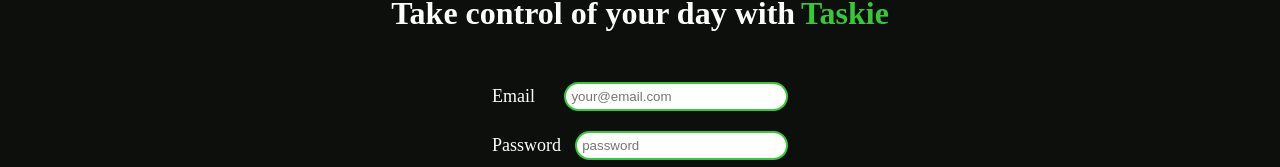
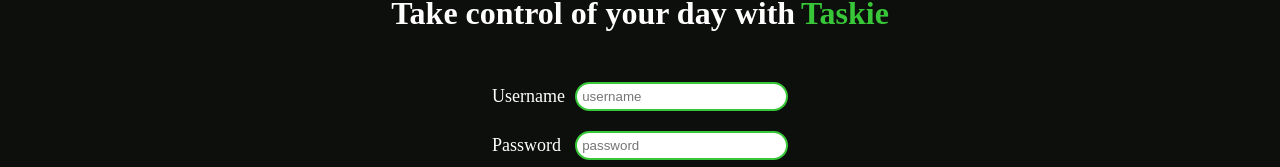
Before and after one commit to KadenK/taskie, a React (Vite) app: page / in a window 1280 px wide. Shown: the part 278-445 px from the top of the page. Built offline with nearby package versions, Linux system fonts and the light colour scheme.

Commit message:
Use "username" instead of "email" across everything

```diff
--- a/src/login/unauthenticated.jsx
+++ b/src/login/unauthenticated.jsx
@@ -19,12 +19,12 @@
   return (
     <div className="unauthenticated account-form">
       <div>
-        <span>Email</span>
+        <span>Username</span>
         <input
           type="text"
           value={username}
           onChange={(e) => setUserName(e.target.value)}
-          placeholder="your@email.com"
+          placeholder="username"
         />
       </div>
       <div>
```
Also changed, not shown: 1 other file (tests, documents, lock files or other folders).
